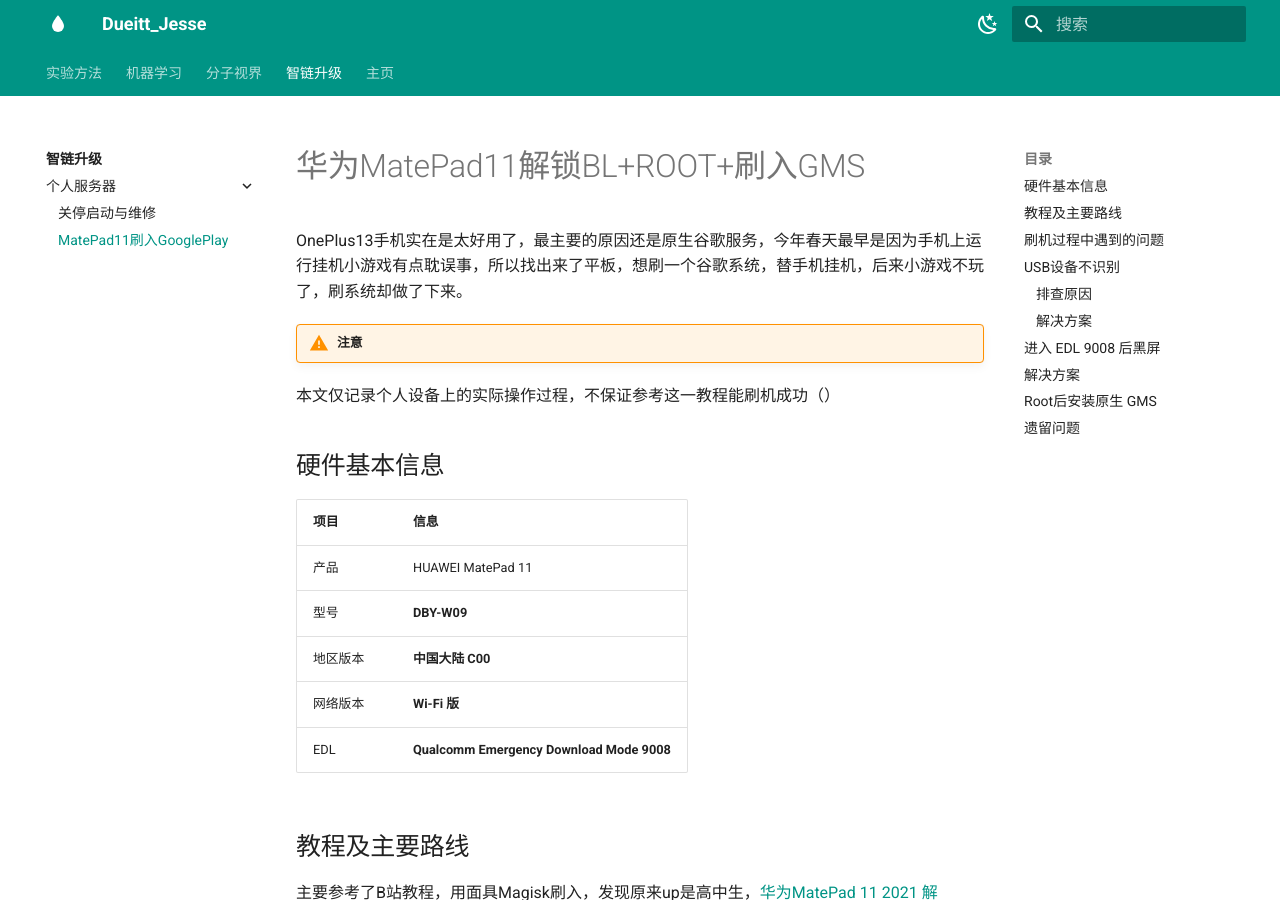
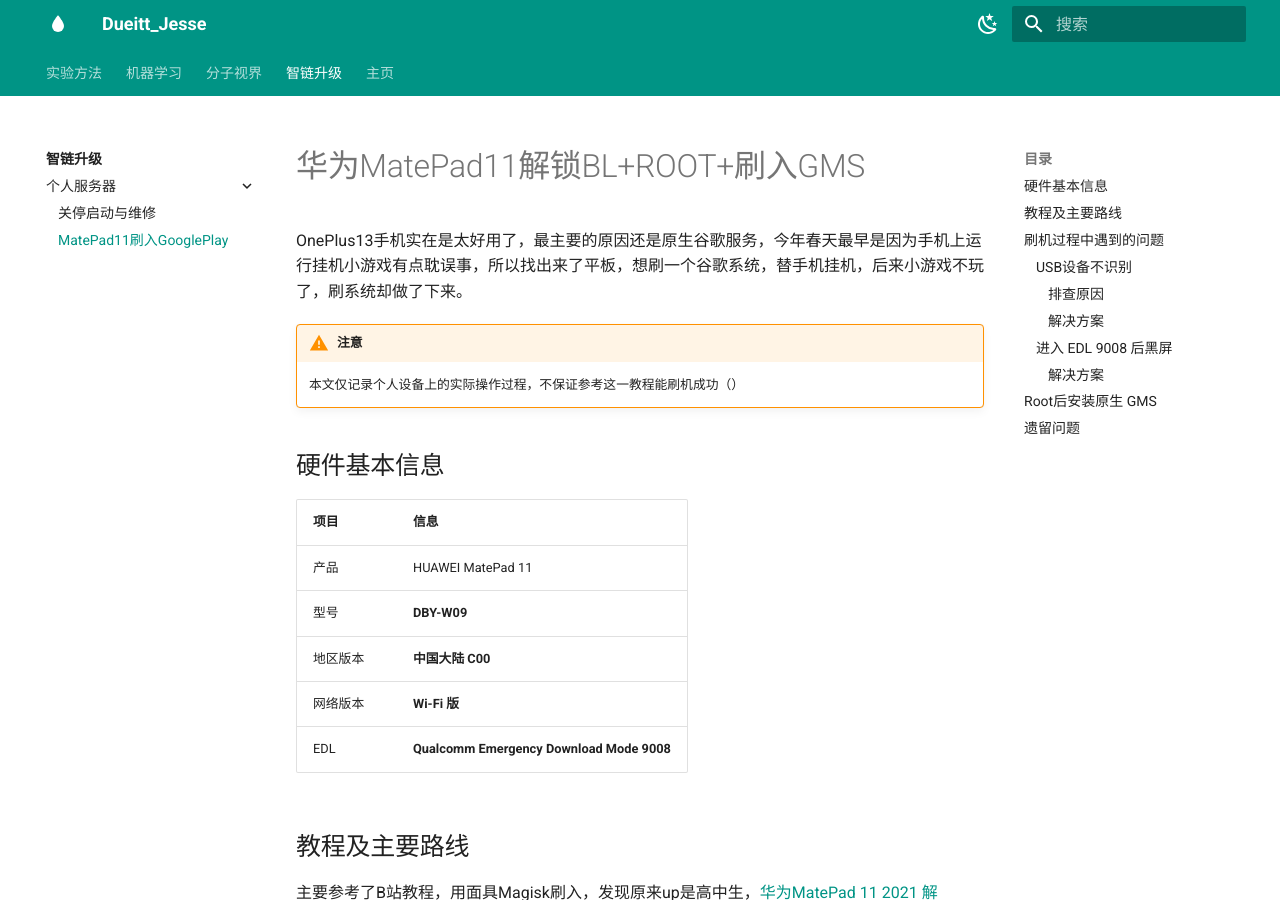
Before and after one commit to JesseHaoTian/HTBlog, an MkDocs documentation site: the page built from docs/4OS_and_Server/2PatePad_11/MatePad11_BL_Root_GMS.md, in a window 1280 px wide and 900 px high. Built offline with MkDocs 1.6.1 and Material for MkDocs 9.7.7, drawn with Linux system fonts in a browser that asks for light colours.

Commit message:
2026-10-14_19:28:20 update

````diff
--- a/docs/4OS_and_Server/2PatePad_11/MatePad11_BL_Root_GMS.md
+++ b/docs/4OS_and_Server/2PatePad_11/MatePad11_BL_Root_GMS.md
@@ -3,7 +3,7 @@
 OnePlus13手机实在是太好用了，最主要的原因还是原生谷歌服务，今年春天最早是因为手机上运行挂机小游戏有点耽误事，所以找出来了平板，想刷一个谷歌系统，替手机挂机，后来小游戏不玩了，刷系统却做了下来。
 
 !!! warning "注意"
-本文仅记录个人设备上的实际操作过程，不保证参考这一教程能刷机成功（）
+    本文仅记录个人设备上的实际操作过程，不保证参考这一教程能刷机成功（）
 
 ## 硬件基本信息
 
@@ -33,11 +33,11 @@
 
 ## 刷机过程中遇到的问题
 
-## USB设备不识别
+### USB设备不识别
 
 备份过程中想导出数据，一开始打算采用华为手机助手HiSuite，电脑上安装了软件之后，就不识别设备了，ADB也进不去，卸载之后依然进不去。
 
-### 排查原因
+#### 排查原因
 
 检查 Windows USB 设备：
 
@@ -56,7 +56,7 @@
 Version：1.0.9.0
 ```
 
-### 解决方案
+#### 解决方案
 
 在管理员 PowerShell里删除这个驱动包，其中xxx是电脑的编号：
 
@@ -66,11 +66,11 @@
 
 重新拔插USB线，Windows就会自己枚举适配驱动了。
 
-## 进入 EDL 9008 后黑屏
+### 进入 EDL 9008 后黑屏
 
 工程线成功让 DBY-W09 进入 EDL 后，平板是纯黑屏，而且ADB工具不识别，吓毁了，但是好在Windows能找到这个设备 Qualcomm 9008 设备，原来只是没有驱动。
 
-## 解决方案
+#### 解决方案
 
 从 Microsoft Update Catalog 下载
 
--- a/mkdocs.yml
+++ b/mkdocs.yml
@@ -58,11 +58,10 @@
   - admonition
   - pymdownx.details
   - pymdownx.superfences:
-    custom_fences:
-      - name: mermaid
-        class: mermaid
-        format: !!python/name:pymdownx.superfences.fence_code_format
-  - pymdownx.superfences
+      custom_fences:
+        - name: mermaid
+          class: mermaid
+          format: !!python/name:pymdownx.superfences.fence_code_format
   # Icons, Emojis
   - attr_list
   - pymdownx.emoji:
````
Also changed, not shown: docs/4OS_and_Server/1Personal_Server/2NetDiskRcloneFix/rclone 网盘故障排查与临时使用.md (+9 -2 lines).
